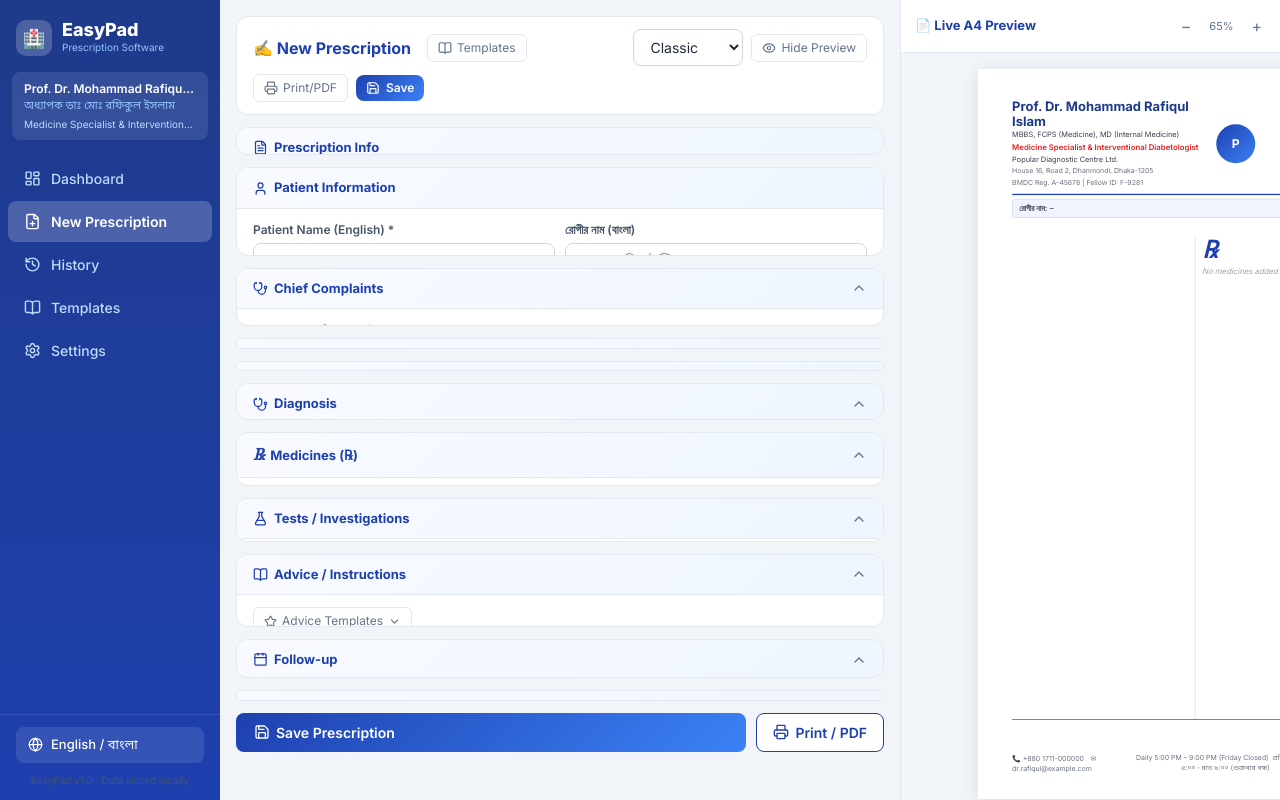
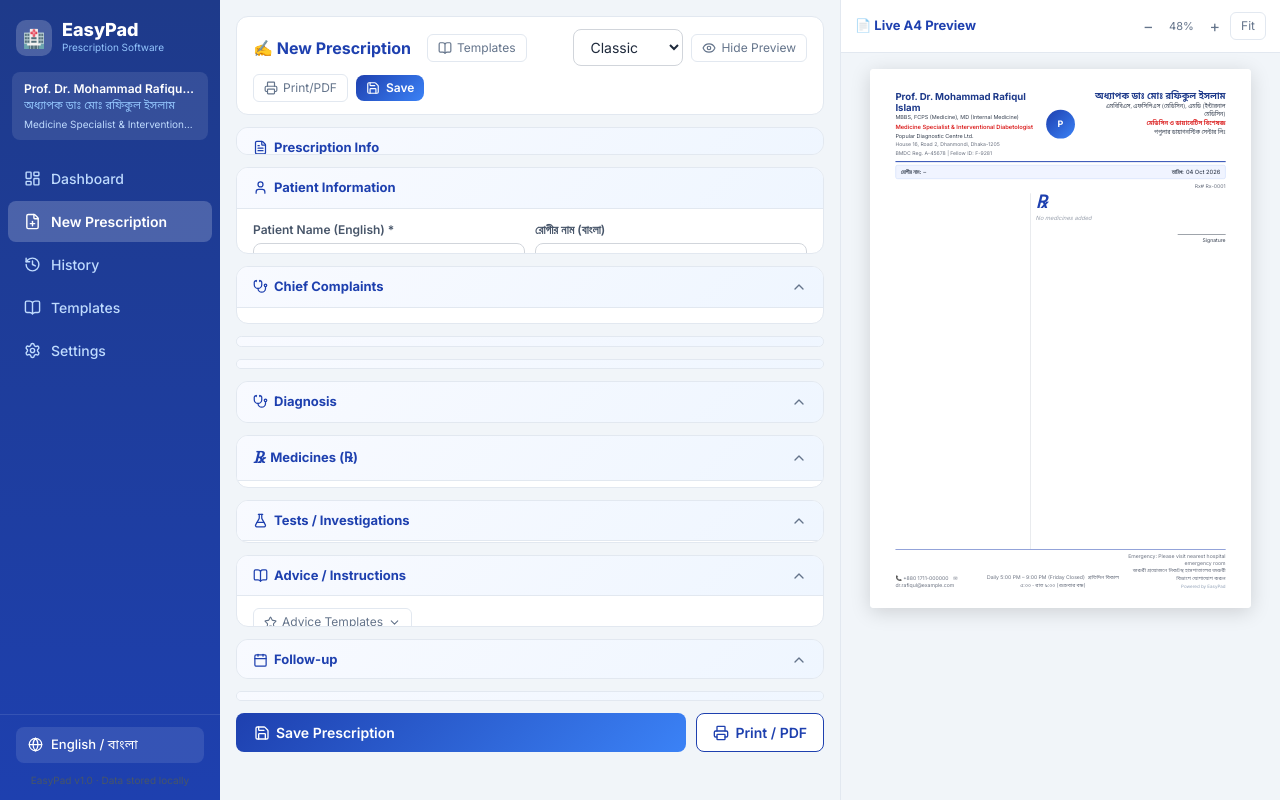
Before and after one commit to zahidhasantonmoy/Presciptionmaker, a React (Vite) app: page / in a window 1280 px wide. Both pictures are taken after a click on the button "New Prescription". Built offline with nearby package versions, Linux system fonts and the light colour scheme.

Commit message:
feat: Create initial React project

```diff
--- a/src/pages/PrescriptionBuilder.tsx
+++ b/src/pages/PrescriptionBuilder.tsx
@@ -34,6 +34,28 @@ interface SectionToggle {
   notes: boolean;
 }
 
+interface SectionHeaderProps {
+  title: string;
+  icon: React.ReactNode;
+  isOpen: boolean;
+  onToggle: () => void;
+  count?: number;
+}
+
+function SectionHeader({ title, icon, isOpen, onToggle, count }: SectionHeaderProps) {
+  return (
+    <div className="section-panel-header" onClick={onToggle} style={{ cursor: 'pointer' }}>
+      <div className="section-panel-title">
+        {icon} {title}
+        {count !== undefined && count > 0 && (
+          <span className="badge badge-blue" style={{ fontSize: 10, marginLeft: 4 }}>{count}</span>
+        )}
+      </div>
+      {isOpen ? <ChevronUp size={16} color="#64748b" /> : <ChevronDown size={16} color="#64748b" />}
+    </div>
+  );
+}
+
 export function PrescriptionBuilder() {
   const {
     currentPrescription, doctorProfile, prescriptionTemplates, updateCurrentPrescription,
@@ -47,7 +69,7 @@ export function PrescriptionBuilder() {
     complaints: true, examination: false, history: false, diagnosis: true,
     medicines: true, investigations: true, advice: true, followup: true, notes: false,
   });
-  const [previewScale, setPreviewScale] = useState(0.65);
+  const [previewScale, setPreviewScale] = useState(0.48);
   const [showTemplatePanel, setShowTemplatePanel] = useState(false);
 
   // Auto-create prescription if none
@@ -106,20 +128,6 @@ export function PrescriptionBuilder() {
     setShowTemplatePanel(false);
     showToast(`Template "${tmpl.name}" applied`, 'success');
   };
-
-  const SectionHeader = ({ title, icon, section, count }: {
-    title: string; icon: React.ReactNode; section: keyof SectionToggle; count?: number;
-  }) => (
-    <div className="section-panel-header" onClick={() => toggleSection(section)} style={{ cursor: 'pointer' }}>
-      <div className="section-panel-title">
-        {icon} {title}
-        {count !== undefined && count > 0 && (
-          <span className="badge badge-blue" style={{ fontSize: 10, marginLeft: 4 }}>{count}</span>
-        )}
-      </div>
-      {sections[section] ? <ChevronUp size={16} color="#64748b" /> : <ChevronDown size={16} color="#64748b" />}
-    </div>
-  );
 
   return (
     <div style={{ display: 'flex', gap: 0, height: '100%', overflow: 'hidden' }}>
@@ -280,7 +288,7 @@ export function PrescriptionBuilder() {
 
         {/* ─── Clinical Notes ────────────────────────────────────────────────── */}
         <div className="section-panel">
-          <SectionHeader title="Chief Complaints" icon={<Stethoscope size={15} />} section="complaints" />
+          <SectionHeader title="Chief Complaints" icon={<Stethoscope size={15} />} isOpen={sections.complaints} onToggle={() => toggleSection('complaints')} />
           {sections.complaints && (
             <div className="section-panel-body" style={{ display: 'flex', flexDirection: 'column', gap: 8 }}>
               <div>
@@ -302,7 +310,7 @@ export function PrescriptionBuilder() {
 
         {/* On Examination */}
         <div className="section-panel">
-          <SectionHeader title="On Examination" icon={<Stethoscope size={15} />} section="examination" />
+          <SectionHeader title="On Examination" icon={<Stethoscope size={15} />} isOpen={sections.examination} onToggle={() => toggleSection('examination')} />
           {sections.examination && (
             <div className="section-panel-body">
               <textarea className="form-input" value={rx.onExamination ?? ''} rows={3} style={{ resize: 'vertical' }}
@@ -314,7 +322,7 @@ export function PrescriptionBuilder() {
 
         {/* History */}
         <div className="section-panel">
-          <SectionHeader title="History / Notes" icon={<FileText size={15} />} section="history" />
+          <SectionHeader title="History / Notes" icon={<FileText size={15} />} isOpen={sections.history} onToggle={() => toggleSection('history')} />
           {sections.history && (
             <div className="section-panel-body">
               <textarea className="form-input" value={rx.history ?? ''} rows={3} style={{ resize: 'vertical' }}
@@ -326,7 +334,7 @@ export function PrescriptionBuilder() {
 
         {/* ─── Diagnosis ────────────────────────────────────────────────────── */}
         <div className="section-panel">
-          <SectionHeader title="Diagnosis" icon={<Stethoscope size={15} />} section="diagnosis" count={rx.diagnoses.length} />
+          <SectionHeader title="Diagnosis" icon={<Stethoscope size={15} />} isOpen={sections.diagnosis} onToggle={() => toggleSection('diagnosis')} count={rx.diagnoses.length} />
           {sections.diagnosis && (
             <div className="section-panel-body">
               <DiagnosisEntry diagnoses={rx.diagnoses} onChange={d => update({ diagnoses: d })} />
@@ -336,7 +344,7 @@ export function PrescriptionBuilder() {
 
         {/* ─── Medicines ────────────────────────────────────────────────────── */}
         <div className="section-panel">
-          <SectionHeader title="Medicines (℞)" icon={<span style={{ fontFamily: 'serif', fontStyle: 'italic', fontSize: 16 }}>℞</span>} section="medicines" count={rx.medicines.length} />
+          <SectionHeader title="Medicines (℞)" icon={<span style={{ fontFamily: 'serif', fontStyle: 'italic', fontSize: 16 }}>℞</span>} isOpen={sections.medicines} onToggle={() => toggleSection('medicines')} count={rx.medicines.length} />
           {sections.medicines && (
             <div className="section-panel-body">
               <MedicineEntry medicines={rx.medicines} onChange={m => update({ medicines: m })} />
@@ -346,7 +354,7 @@ export function PrescriptionBuilder() {
 
         {/* ─── Investigations ───────────────────────────────────────────────── */}
         <div className="section-panel">
-          <SectionHeader title="Tests / Investigations" icon={<FlaskConical size={15} />} section="investigations" count={rx.investigations.length} />
+          <SectionHeader title="Tests / Investigations" icon={<FlaskConical size={15} />} isOpen={sections.investigations} onToggle={() => toggleSection('investigations')} count={rx.investigations.length} />
           {sections.investigations && (
             <div className="section-panel-body">
               <InvestigationEntry investigations={rx.investigations} onChange={i => update({ investigations: i })} />
@@ -356,7 +364,7 @@ export function PrescriptionBuilder() {
 
         {/* ─── Advice ──────────────────────────────────────────────────────── */}
         <div className="section-panel">
-          <SectionHeader title="Advice / Instructions" icon={<BookOpen size={15} />} section="advice" />
+          <SectionHeader title="Advice / Instructions" icon={<BookOpen size={15} />} isOpen={sections.advice} onToggle={() => toggleSection('advice')} />
           {sections.advice && (
             <div className="section-panel-body">
               <AdviceEntry
@@ -371,7 +379,7 @@ export function PrescriptionBuilder() {
 
         {/* ─── Follow-up ───────────────────────────────────────────────────── */}
         <div className="section-panel">
-          <SectionHeader title="Follow-up" icon={<Calendar size={15} />} section="followup" />
+          <SectionHeader title="Follow-up" icon={<Calendar size={15} />} isOpen={sections.followup} onToggle={() => toggleSection('followup')} />
           {sections.followup && (
             <div className="section-panel-body">
               <div style={{ display: 'grid', gridTemplateColumns: '1fr 1fr', gap: 10 }}>
@@ -404,7 +412,7 @@ export function PrescriptionBuilder() {
 
         {/* Additional notes */}
         <div className="section-panel">
-          <SectionHeader title="Additional Notes" icon={<FileText size={15} />} section="notes" />
+          <SectionHeader title="Additional Notes" icon={<FileText size={15} />} isOpen={sections.notes} onToggle={() => toggleSection('notes')} />
           {sections.notes && (
             <div className="section-panel-body">
               <textarea className="form-input" value={rx.additionalNotes ?? ''} rows={2} style={{ resize: 'vertical' }}
@@ -428,7 +436,7 @@ export function PrescriptionBuilder() {
       {/* ─── RIGHT: PREVIEW ────────────────────────────────────────────────── */}
       {showPreview && (
         <div style={{
-          width: 380, flexShrink: 0, background: '#f1f5f9',
+          width: 440, flexShrink: 0, background: '#f1f5f9',
           borderLeft: '1px solid #e2e8f0', overflowY: 'auto',
           display: 'flex', flexDirection: 'column',
         }}>
@@ -437,15 +445,35 @@ export function PrescriptionBuilder() {
             display: 'flex', alignItems: 'center', justifyContent: 'space-between', position: 'sticky', top: 0, zIndex: 5,
           }}>
             <span style={{ fontWeight: 700, fontSize: 13, color: '#1e40af' }}>📄 Live A4 Preview</span>
-            <div style={{ display: 'flex', gap: 8, alignItems: 'center' }}>
-              <button className="btn-icon" onClick={() => setPreviewScale(s => Math.max(0.4, s - 0.05))} title="Zoom out">−</button>
+            <div style={{ display: 'flex', gap: 6, alignItems: 'center' }}>
+              <button className="btn-icon" onClick={() => setPreviewScale(s => Math.max(0.3, parseFloat((s - 0.05).toFixed(2))))} title="Zoom out">−</button>
               <span style={{ fontSize: 11, color: '#64748b', minWidth: 36, textAlign: 'center' }}>{Math.round(previewScale * 100)}%</span>
-              <button className="btn-icon" onClick={() => setPreviewScale(s => Math.min(1, s + 0.05))} title="Zoom in">+</button>
+              <button className="btn-icon" onClick={() => setPreviewScale(s => Math.min(1, parseFloat((s + 0.05).toFixed(2))))} title="Zoom in">+</button>
+              <button className="btn-ghost btn-sm" style={{ padding: '2px 8px', fontSize: 11 }} onClick={() => setPreviewScale(0.48)} title="Fit width">Fit</button>
             </div>
           </div>
-          <div style={{ padding: 16, display: 'flex', justifyContent: 'center' }}>
-            <div style={{ transformOrigin: 'top center', transform: `scale(${previewScale})`, width: `${210 / previewScale}mm`, maxWidth: '100%' }}>
-              <PrescriptionPreview prescription={rx} doctorProfile={doctorProfile} />
+          <div style={{ padding: '16px 8px', display: 'flex', justifyContent: 'center', overflowX: 'auto', flex: 1 }}>
+            <div style={{
+              width: `${Math.round(794 * previewScale)}px`,
+              height: `${Math.round(1123 * previewScale)}px`,
+              position: 'relative',
+              flexShrink: 0,
+              boxShadow: '0 4px 20px rgba(0,0,0,0.15)',
+              borderRadius: 4,
+              overflow: 'hidden',
+              background: 'white',
+            }}>
+              <div style={{
+                width: '210mm',
+                minHeight: '297mm',
+                transform: `scale(${previewScale})`,
+                transformOrigin: 'top left',
+                position: 'absolute',
+                top: 0,
+                left: 0,
+              }}>
+                <PrescriptionPreview prescription={rx} doctorProfile={doctorProfile} />
+              </div>
             </div>
           </div>
         </div>
```
